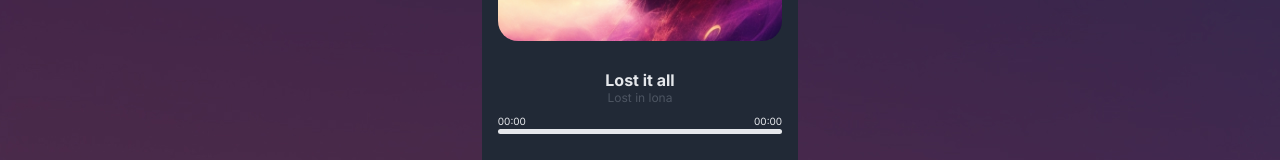
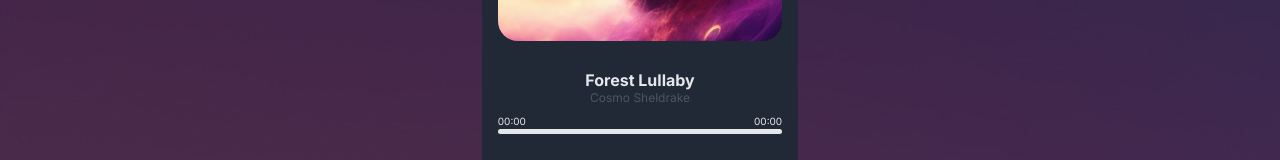
Before and after one commit to Ivanmda98/Music-Player, a React (Vite) app: page / in a window 1280 px wide. Shown: the part 424-584 px from the top of the page. Built offline with nearby package versions, Linux system fonts and the light colour scheme.

Commit message:
feat(*):to make the change of the image title and author dinamic

```diff
--- a/src/assets/components/song-card-component/song-card-component.jsx
+++ b/src/assets/components/song-card-component/song-card-component.jsx
@@ -3,12 +3,19 @@ import './song-card-component.css';
 import songCardHook from './song-card-hook';
 
 function SongCardComponent() {
-    const path = '../public/songs/';
-    const songsList =[
-        `${path}forest-lullaby-110624.mp3`,
-        `${path}lost-in-city-lights-145038.mp3`,
-        `${path}forest-lullaby-110624.mp3`,
-        `${path}lost-in-city-lights-145038.mp3`
+    const cardsList = [
+        {
+            song: '../public/songs/forest-lullaby-110624.mp3',
+            imageSong: '../public/images/cover-1.png',
+            titleSong: 'Forest Lullaby',
+            author: 'Cosmo Sheldrake'
+        },
+        {
+            song: '../public/songs/lost-in-city-lights-145038.mp3',
+            imageSong: '../public/images/cover-2.png',
+            titleSong: 'Lost in the City Lights',
+            author: 'Lesfm'
+        }
     ];
     const {
         play,
@@ -21,19 +28,17 @@ function SongCardComponent() {
         currentTime,
         progress,
         audioRef
-    } = songCardHook(songsList);
-
-
+    } = songCardHook(cardsList);
 
     return (
       <>
        <div className="container-card-song">
         <div className="container-image-song">
-            <img src="../public/images/cover-1.png" alt="song-image" />
+            <img src={cardsList[currentIndex].imageSong} alt="song-image" />
         </div>
         <div className="container-info-song">
-            <h3 className="song-name">Lost it all</h3>
-            <p className="author-song">Lost in lona</p>
+            <h3 className="song-name">{cardsList[currentIndex].titleSong}</h3>
+            <p className="author-song">{cardsList[currentIndex].author}</p>
         </div>
         <div className="container-options-songs">
             <div className="container-progress-bar-time">
@@ -44,7 +49,7 @@ function SongCardComponent() {
                 <div className="container-progress-bar">
                     <div className="progress-bar" style={{ width: `${progress}%` }}></div>
                     <audio
-                        src={`${songsList[currentIndex]}`}
+                        src={`${cardsList[currentIndex].song}`}
                         ref={audioRef}
                         onTimeUpdate={songOnTimeUpdate}
                     ></audio>
--- a/src/assets/components/song-card-component/song-card-hook.js
+++ b/src/assets/components/song-card-component/song-card-hook.js
@@ -1,7 +1,7 @@
 import { useEffect, useRef } from "react";
 import { useState } from "react";
 
-function songCardHook(songsList){
+function songCardHook(cardsList){
     const audioRef = useRef(null);
     const [currentIndex, setCurrentIndex] = useState(0);
     const [isPlaying, setIsPlaying] = useState(false);
@@ -31,7 +31,7 @@ function songCardHook(songsList){
 
     const nextSong = () => {
         setIsPlaying(false);
-        if(currentIndex < songsList.length -1) {
+        if(currentIndex < cardsList.length -1) {
             audioRef.current.pause();
             setSongDuration({key: '', minutes: '00', seconds: '00'})
             setCurrentIndex(prevIndex => prevIndex + 1);
```
